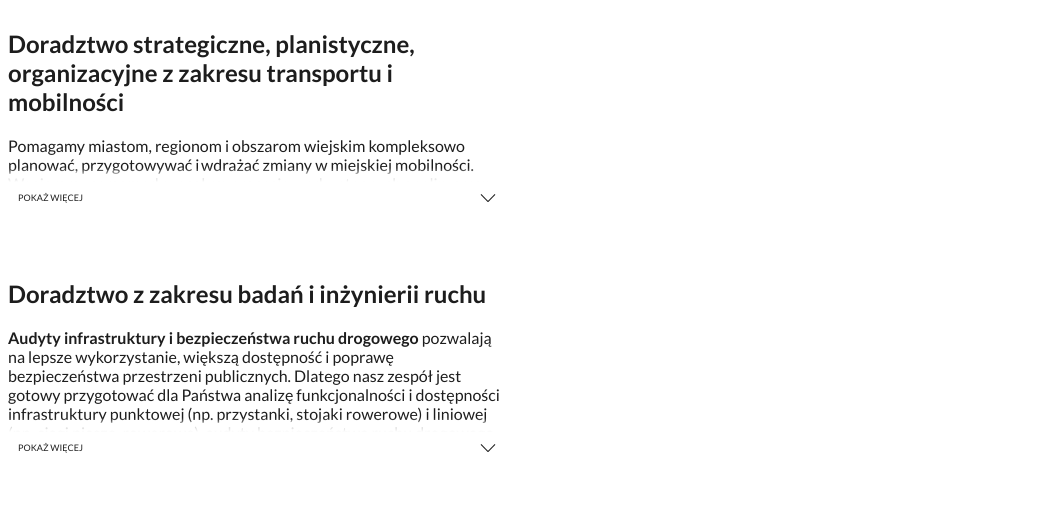
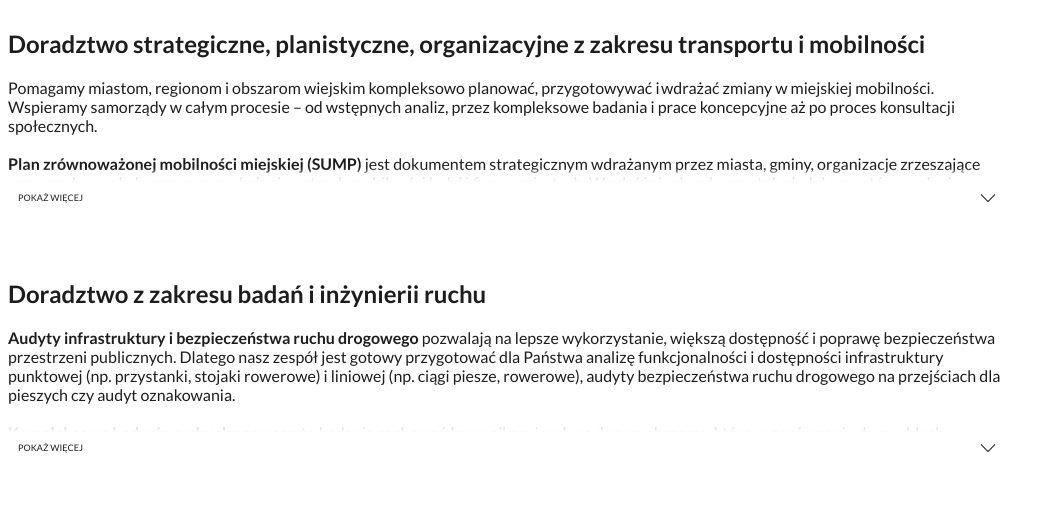
Before and after one commit to b-jarecki/b-jarecki.github.io, a plain HTML site: page index.html in a window 1280 px wide. Shown: the whole page, without its empty margins (0-1055 px from the left). Drawn offline with nearby package versions, Linux system fonts and the light colour scheme.

Commit message:
Update index.html

```diff
--- a/index.html
+++ b/index.html
@@ -31,7 +31,7 @@
     <body>
         <div class="container">
             <main>
-                <section class="testing" style="width: 500px; padding-bottom: 50px;">
+                <section class="testing" style="width: 1000px; padding-bottom: 50px;">
                     <div class="description to-expand">
                         <h1>Doradztwo strategiczne, planistyczne, organizacyjne z zakresu transportu i mobilności </h1>
                         <p>
@@ -55,7 +55,7 @@ Dynamiczny rozwój autobusów zeroemisyjnych w ostatnich latach spowodował, że
                         </p>
                     </div>
                 </section>
-                <section class="testing" style="width: 500px; padding-bottom: 50px;">
+                <section class="testing" style="width: 1000px; padding-bottom: 50px;">
                     <div class="description2 to-expand">
                         <h1>Doradztwo z zakresu badań i inżynierii ruchu </h1>
                         <p>
```
